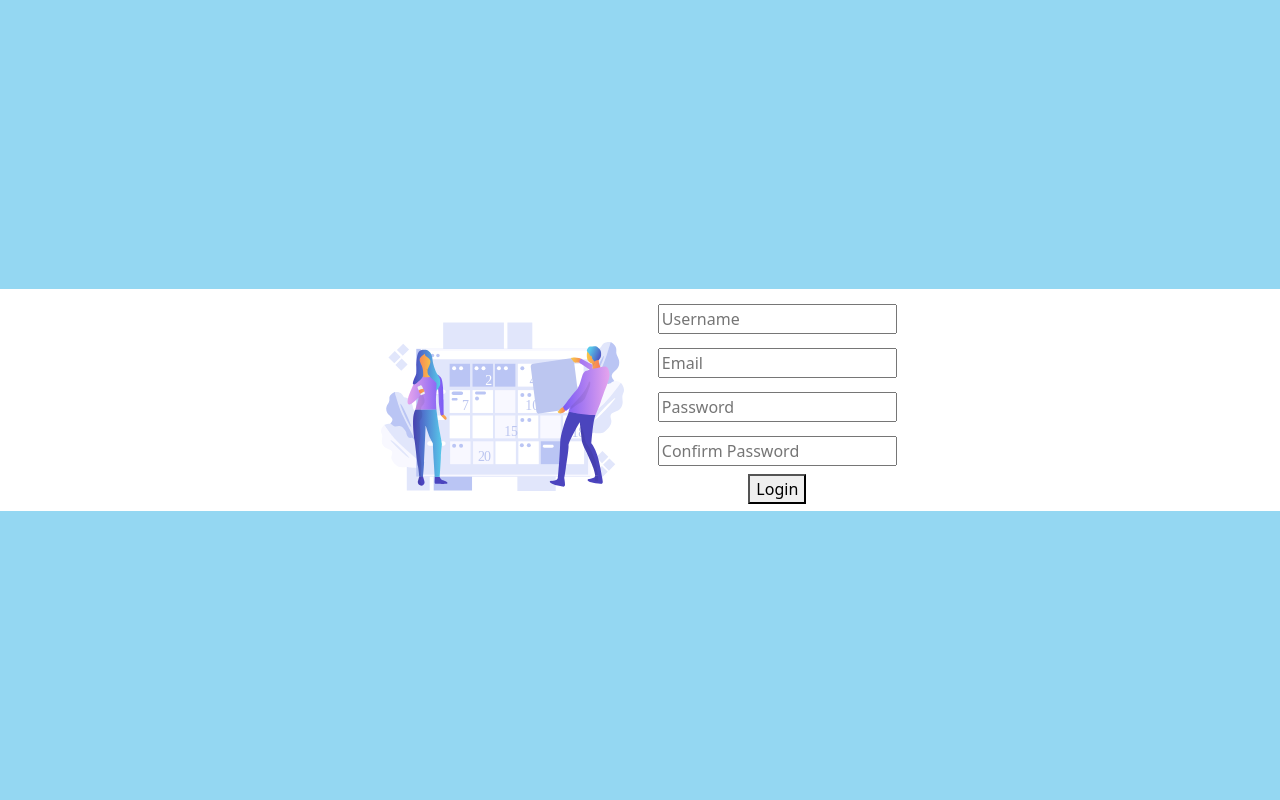
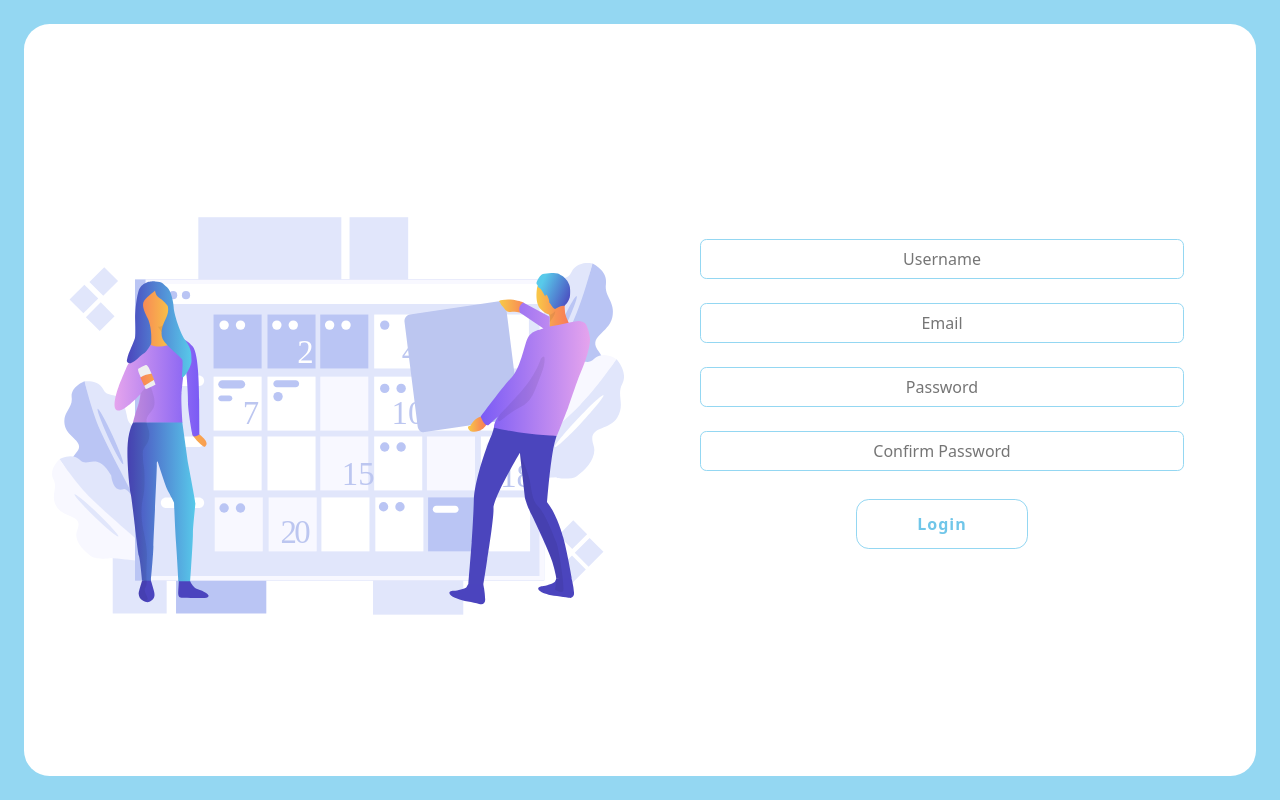
Before and after one commit to who-0/todoapp, a Node project: template views/pages/signup.ejs in a window 1280 px wide. Run offline with Node 20 templates, Linux system fonts and the light colour scheme; the template is opened without the code that fills it, so the values that code supplies are empty; some libraries are stand-ins or nearby versions.

Commit message:
signup UI finish

```diff
--- a/public/css/signup.css
+++ b/public/css/signup.css
@@ -9,7 +9,7 @@ body {
 }
 .signup-container-cs {
   background-color: rgb(255, 255, 255);
-  /* height: 80%; */
+  border-radius: 2vmax;
   display: flex;
   justify-content: center;
   align-items: center;
@@ -38,8 +38,30 @@ body {
   flex-direction: column;
 }
 .signup-form-cs input {
-  margin: 3% 0;
-  width: 100%;
+  margin: 2% 0;
+  width: 80%;
+  height: 40px;
+  border-radius: 0.5vmax;
+  border: 1px solid #94d7f2;
+  text-align: center;
 }
-@media screen {
+.signup-form-cs button {
+  border: 1px solid #94d7f2;
+  border-radius: 1vmax;
+  outline: none;
+  padding: 2% 10%;
+  background-color: white;
+  letter-spacing: 1px;
+  color: #70c6e9;
+  font-weight: bold;
 }
+.signup-form-cs button:hover {
+  background-color: #94d7f2;
+  color: white;
+}
+@media (min-width: 768px) {
+  .signup-form-cs button:active {
+    background-color: #94d7f2;
+    color: white;
+  }
+}
--- a/views/pages/signup.ejs
+++ b/views/pages/signup.ejs
@@ -11,20 +11,20 @@
   <link rel="stylesheet" href="/css/signup.css" type="text/css">
 </head>
 
-<body>
-  <div class="container-fluid signup-container-cs h-80">
-    <div class="row h-100">
+<body class="p-4">
+  <div class="container-fluid signup-container-cs h-100">
+    <div class="row w-100 h-100">
       <div class="col-md-6 img-cs my-3">
         <img src="/img/signup1.svg" class="img-thumbnail w-100 h-100" alt="signup" />
       </div>
-      <div class="col-md-6 signup-cs">
+      <div class="col-md-6 signup-cs mb-4">
         <div class="w-100 h-100 signup-container-cs">
-          <form action="/signup" method="post" class="signup-form-cs">
-            <input type="username" name="username" id="username" placeholder="Username" />
-            <input type="email" name="email" id="email" placeholder="Email" />
-            <input type="password" name="password" id="password" placeholder="Password" />
-            <input type="cpassword" name="cpassword" id="cpassword" placeholder="Confirm Password" />
-            <button type="submit">Login</button>
+          <form action="/signup" method="post" class="signup-form-cs w-100">
+            <input type="username" name="username" id="username" placeholder="Username" autocomplete="off" />
+            <input type="email" name="email" id="email" placeholder="Email" required />
+            <input type="password" name="password" id="password" placeholder="Password" autocomplete="off" required />
+            <input type="password" name="cpassword" id="cpassword" placeholder="Confirm Password" autocomplete="off" />
+            <button type="submit" class="mt-3">Login</button>
           </form>
         </div>
       </div>
@@ -32,7 +32,6 @@
       <script src="https://cdn.jsdelivr.net/npm/bootstrap@5.0.2/dist/js/bootstrap.bundle.min.js"
         integrity="sha384-MrcW6ZMFYlzcLA8Nl+NtUVF0sA7MsXsP1UyJoMp4YLEuNSfAP+JcXn/tWtIaxVXM"
         crossorigin="anonymous"></script>
-      <script src="/js/signup.js" type="text/javascript"></script>
 </body>
 
 </html>
```
Also changed, not shown: public/js/signup.js (deleted).
